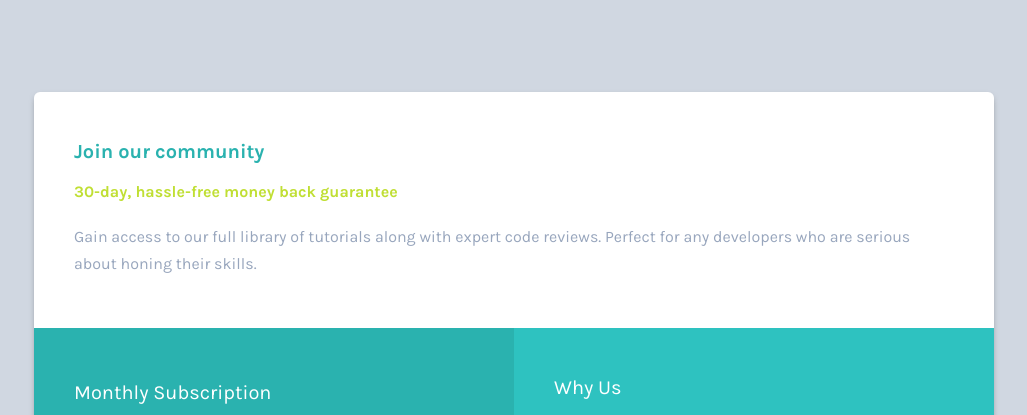
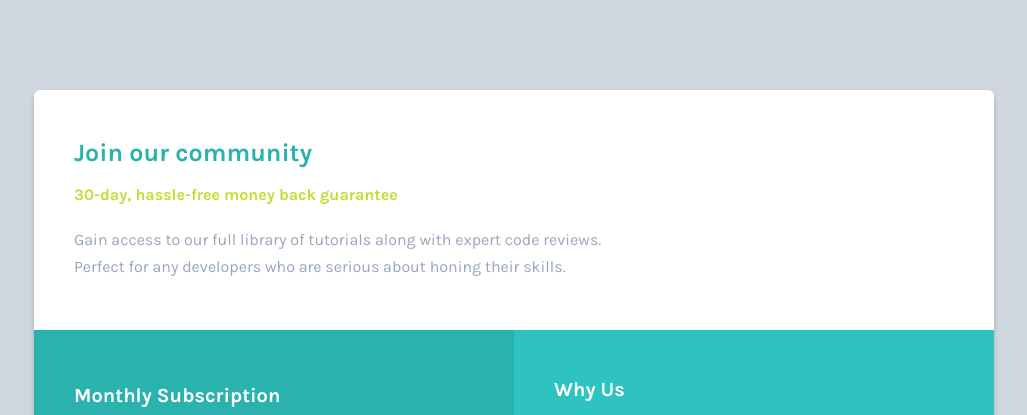
Before and after one commit to jubeatt/Single-price-grid-component, a plain HTML site: page index.html in a window 1280 px wide. Shown: the top 415 px of the page, without its empty margins (126-1153 px from the left). Drawn offline with Linux system fonts and the light colour scheme.

Commit message:
Update a couple of layout
1. overflow issue from the desktop version.
2. change the text-wrap from desktop version.
3. change font-size of the main-title
4. change font-weight of sub-title
5. fixed the accessibility issues.
6. modify the button hover state color.

```diff
--- a/index.html
+++ b/index.html
@@ -35,9 +35,10 @@
 
 <body>
 
+  <main>
     <section class="price_grid">
       <div class="row">
-      <h2 class="main_title">Join our community</h2>
+        <h1 class="main_title">Join our community</h1>
         <strong>30-day, hassle-free money back guarantee</strong>
         <p>
           Gain access to our full library of tutorials along with expert code reviews.
@@ -66,6 +67,8 @@
         </ul>
       </div>
     </section>
+  </main>
+
 
 
 
--- a/style/main.css
+++ b/style/main.css
@@ -17,7 +17,7 @@ body {
   max-width: 960px;
   box-shadow: 0px 3px 7px -3px #5a5a5a;
   border-radius: 6px;
-  overflow: hidden; /* for border-radius effect */
+  overflow: auto; /* for border-radius effect */
   margin-left: auto;
   margin-right: auto;
   margin-bottom: 40px;
@@ -34,6 +34,7 @@ body {
 }
 .sub_title {
   font-size: 2rem;
+  font-weight: 700;
   margin-bottom: 20px;
 }
 .row:nth-child(1) {
@@ -114,8 +115,14 @@ footer .attribution {
     display: flex;
     flex-wrap: wrap;
   }
+  .main_title {
+    font-size: 2.5rem;
+  }
   .row {
     padding: 50px 40px;
+  }
+  .row:nth-child(1) p {
+    max-width: 60%;
   }
   .row:nth-child(1) {
     flex-basis: 100%;
@@ -133,6 +140,6 @@ footer .attribution {
     transition: background-color 0.5s;
   }
   .btn:hover {
-    background-color: hsl(71, 94%, 55%);
+    background-color: hsl(71, 73%, 30%);
   }
 }
```
Also changed, not shown: CTA.gif (deleted), README-img/CTA.gif (added), README-img/equal-height.jpg (renamed from equal_height.jpg), README-img/flex-start.jpg (renamed from flex-start.jpg), README-img/row-01.jpg (renamed from row_01.jpg), README-img/row-02.jpg (renamed from row_02.jpg), README-img/src-desktop.jpg (renamed from src_desktop.jpg), src_mobile.jpg (deleted), 1 other file. Lines whose indentation alone changed are shown as unchanged.
